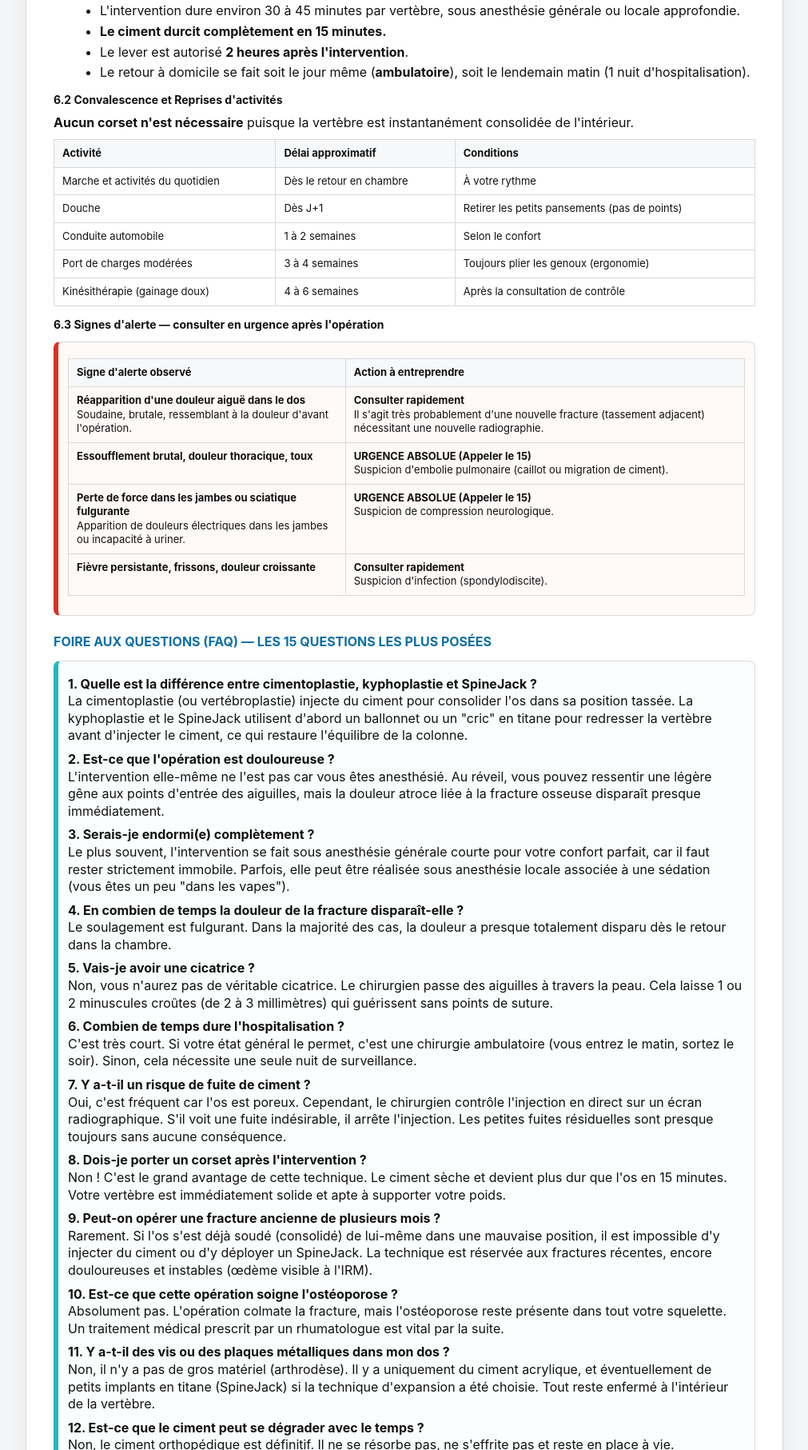
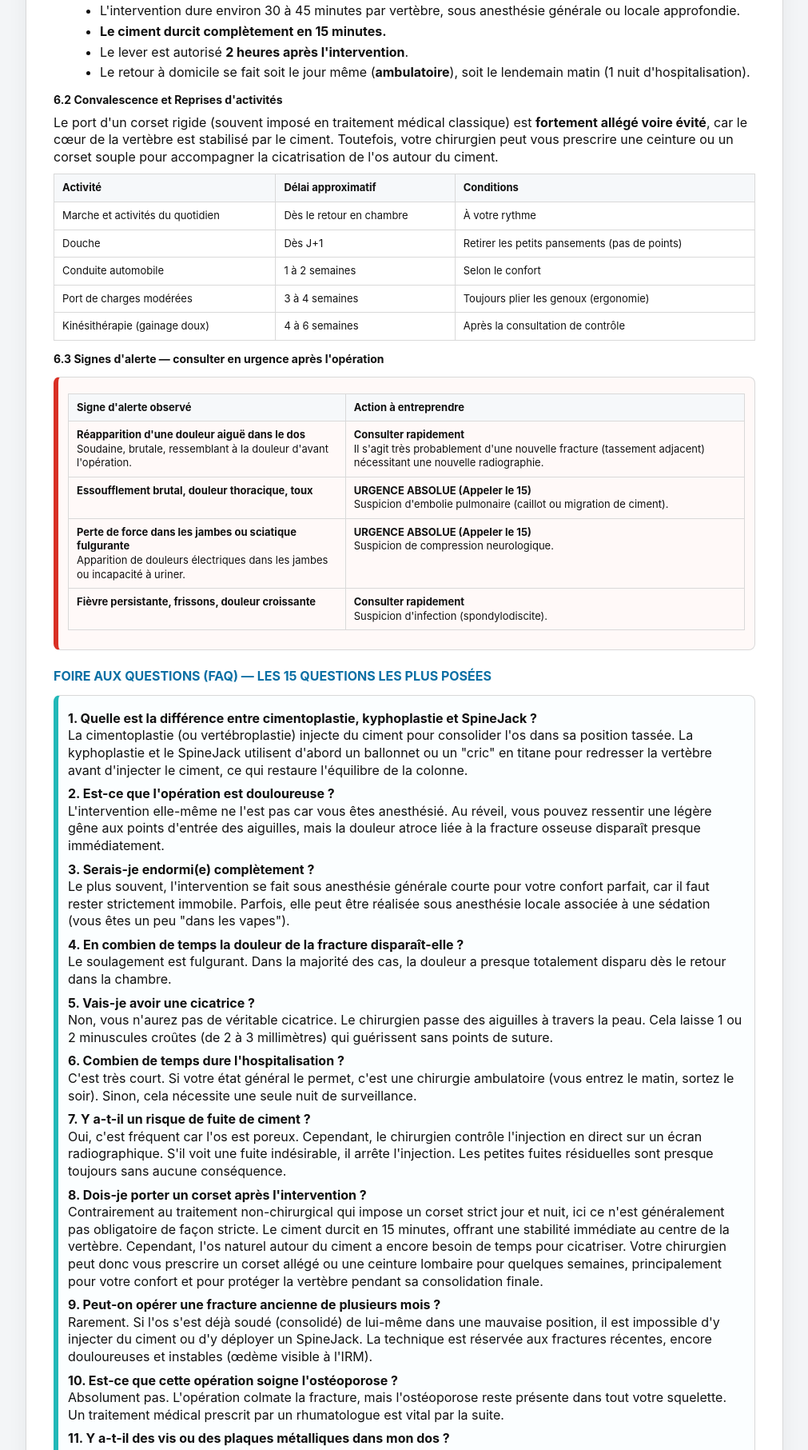
Before and after one commit to raphaeljameson-png/ficheinformation_cimentoplastie_spinejack, a plain HTML site: page index.html in a window 1280 px wide. Shown: the part 2663-4476 px from the top of the page at 80% size, without its empty margins (134-1145 px from the left). Drawn offline with Linux system fonts and the light colour scheme.

Commit message:
Update index.html

```diff
--- a/index.html
+++ b/index.html
@@ -299,7 +299,7 @@
 </ul>
 
 <h4>6.2 Convalescence et Reprises d'activités</h4>
-<p><strong>Aucun corset n'est nécessaire</strong> puisque la vertèbre est instantanément consolidée de l'intérieur.</p>
+<p>Le port d'un corset rigide (souvent imposé en traitement médical classique) est <strong>fortement allégé voire évité</strong>, car le cœur de la vertèbre est stabilisé par le ciment. Toutefois, votre chirurgien peut vous prescrire une ceinture ou un corset souple pour accompagner la cicatrisation de l'os autour du ciment.</p>
 <table>
 <thead><tr><th>Activité</th><th>Délai approximatif</th><th>Conditions</th></tr></thead>
 <tbody>
@@ -360,7 +360,7 @@ C'est très court. Si votre état général le permet, c'est une chirurgie ambul
 Oui, c'est fréquent car l'os est poreux. Cependant, le chirurgien contrôle l'injection en direct sur un écran radiographique. S'il voit une fuite indésirable, il arrête l'injection. Les petites fuites résiduelles sont presque toujours sans aucune conséquence.</p>
 
 <p><strong>8. Dois-je porter un corset après l'intervention ?</strong><br>
-Non ! C'est le grand avantage de cette technique. Le ciment sèche et devient plus dur que l'os en 15 minutes. Votre vertèbre est immédiatement solide et apte à supporter votre poids.</p>
+Contrairement au traitement non-chirurgical qui impose un corset strict jour et nuit, ici ce n'est généralement pas obligatoire de façon stricte. Le ciment durcit en 15 minutes, offrant une stabilité immédiate au centre de la vertèbre. Cependant, l'os naturel autour du ciment a encore besoin de temps pour cicatriser. Votre chirurgien peut donc vous prescrire un corset allégé ou une ceinture lombaire pour quelques semaines, principalement pour votre confort et pour protéger la vertèbre pendant sa consolidation finale.</p>
 
 <p><strong>9. Peut-on opérer une fracture ancienne de plusieurs mois ?</strong><br>
 Rarement. Si l'os s'est déjà soudé (consolidé) de lui-même dans une mauvaise position, il est impossible d'y injecter du ciment ou d'y déployer un SpineJack. La technique est réservée aux fractures récentes, encore douloureuses et instables (œdème visible à l'IRM).</p>
```
